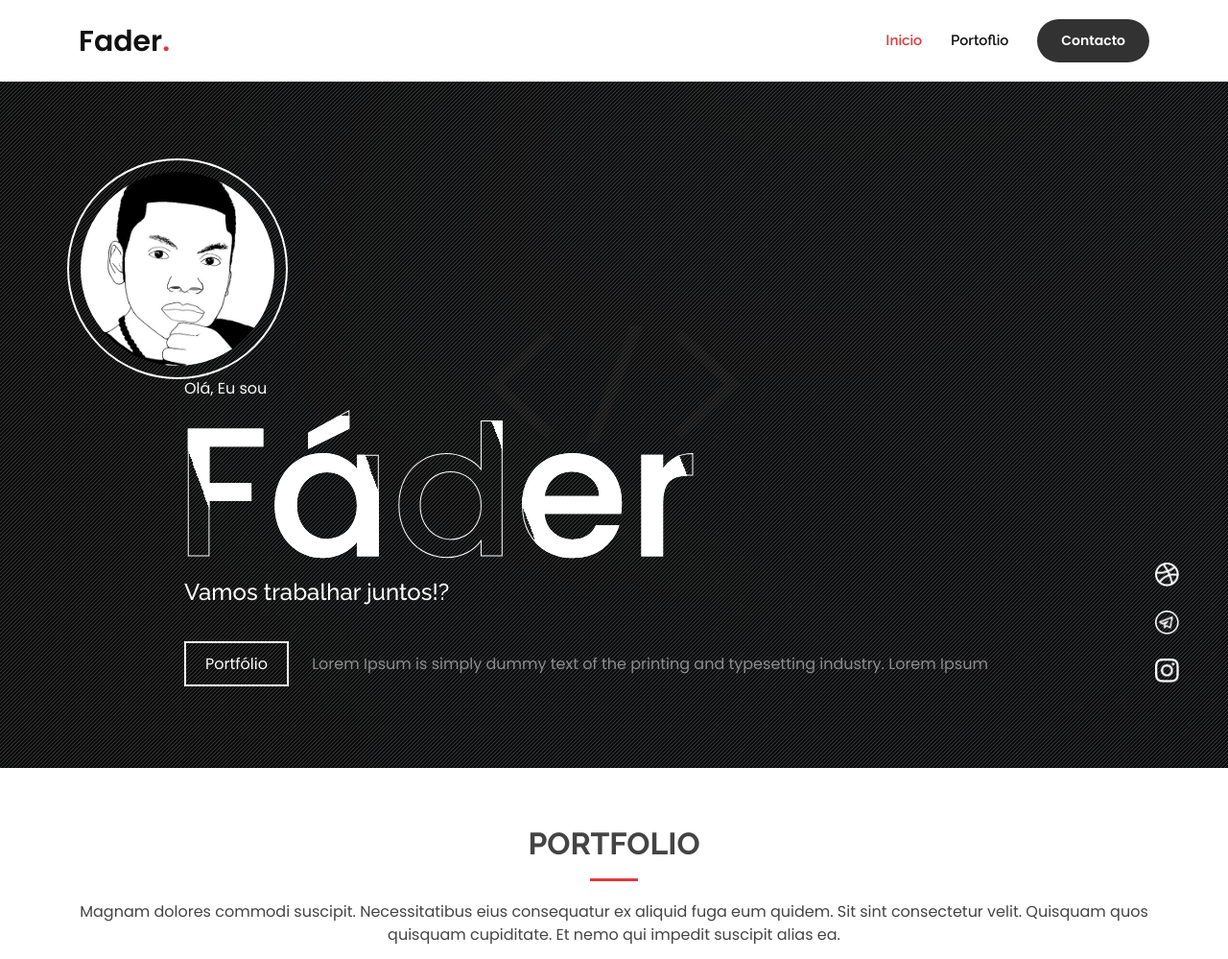
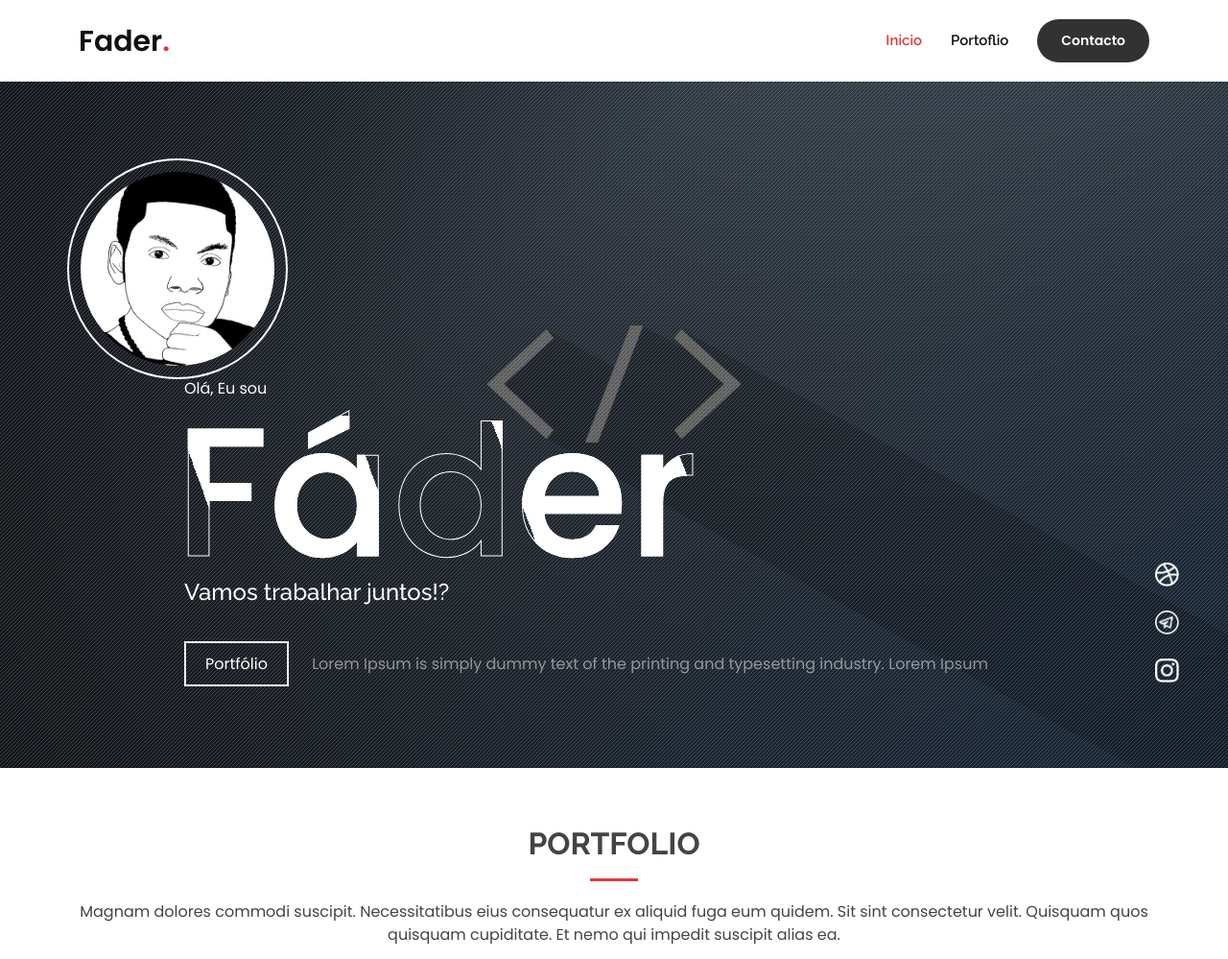
Before and after one commit to fader-azevedo/resume, a PHP site: page / in a window 1280 px wide. Shown: the top 999 px of the page at 96% size. Run offline with PHP 8.4, Linux system fonts and the light colour scheme.

Commit message:
Update custom.css

```diff
--- a/assets/css/custom.css
+++ b/assets/css/custom.css
@@ -54,7 +54,7 @@ section{
     z-index: 1;
 }
 .opa{
-    background: rgba(27, 27, 27, 0.9) !important;
+    /*background: rgba(27, 27, 27, 0.9) !important;*/
 }
 .bg-site{
     background: rgba(34, 88, 130, 0.9) !important;
```
